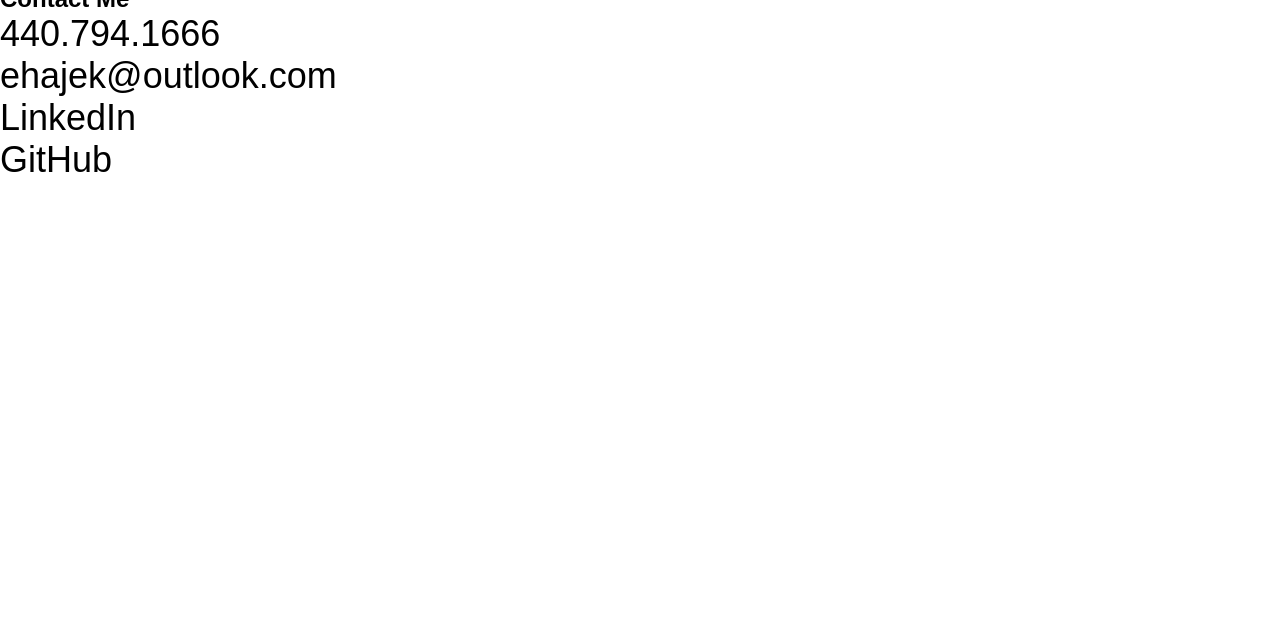
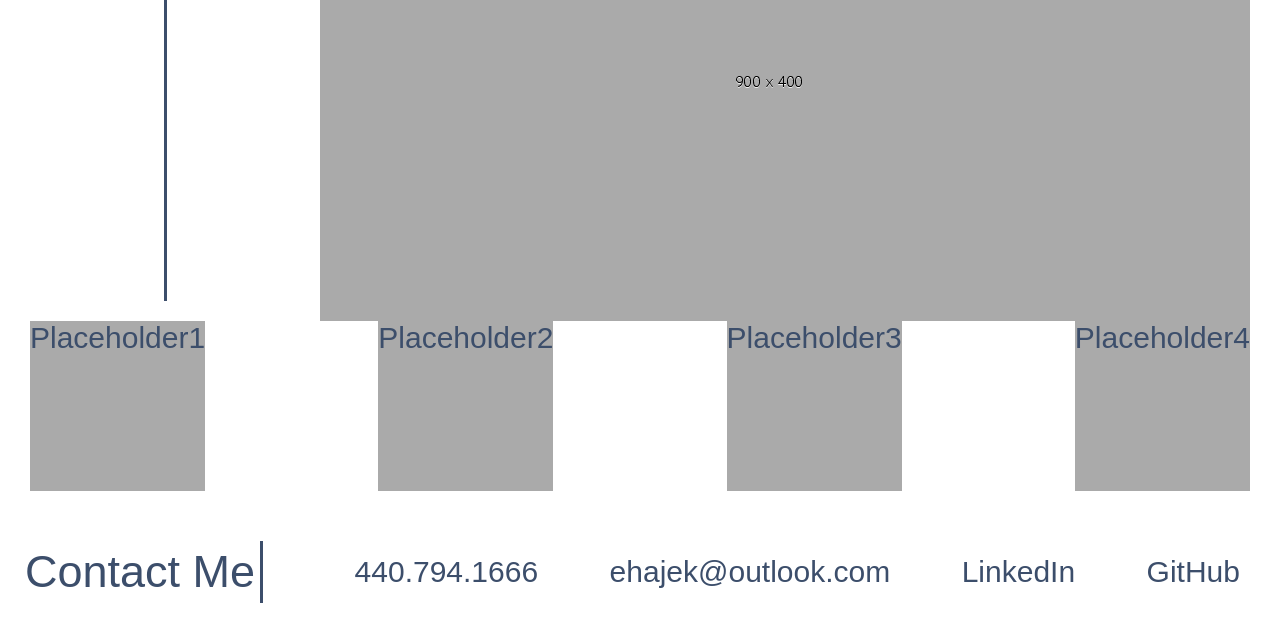
Before and after one commit to ehajek/Portfolio, a plain HTML site: page index.html in a window 1280 px wide. Shown: the part 732-1355 px from the top of the page. Before the commit the page ends 913 px from the top, so only its background shows below. Drawn offline with Linux system fonts and the light colour scheme.

Commit message:
Ran out of time

```diff
--- a/assets/css/style.css
+++ b/assets/css/style.css
@@ -24,12 +24,13 @@ header {
     flex-wrap: wrap;
     padding: 0px, 10px;
 }
-
+h1 {
+    font-size: 60px;
+    font-weight: lighter;
+}
 header h1 {
-    font-size: 60px;
     text-align: center;
     color: var(--dark-color);
-    font-weight: lighter;
     background-color: var(--highlight-color);
 }
 
@@ -61,15 +62,13 @@ header h1 {
   .hero {
       background-image: url('../images/Indians.jpeg');
       background-size: cover;
-      display: flex;
-      flex-wrap: wrap;
-      text-align: right;
+
       height: 200px;
 
   }
 
  h3 {
-     font-size: 36px;
+     font-size: 30px;
      font-weight: lighter;
  }
 
@@ -77,10 +76,58 @@ header h1 {
   .hero h3 {
     color: var(--dark-color);
     background-color: var(--highlight-color);
-    bottom: 10px;
-    margin: auto;
+    padding: 5px 10px;
+    text-align: right;
+    float: right;
+    margin: 135px 60px 10px 0;
+  }
+
+
+h2 {
+    font-size: 45px;
+    font-weight: lighter;
+    color: var(--bluefont-color);
+    padding: 5px;
+    margin: 20px;
+    border-right: 3px solid var(--bluefont-color);
+    justify-content: left;
+    display: inline;
+}
+
+  article {
+    color: var(--bluefont-color);
+    font-weight: lighter;
+    margin: 30px;
+}
+
+.topics {
+    justify-content: center;
     display: flex;
-    padding: 20px;
-    text-align: right;
+    justify-content: space-between;
+    flex-wrap: wrap;
+}
+.work {
+    background-image: url("../images/900x400.gif");
+    display: flex;
+    height: 440px;
+    width: 930px;
 
-  }
+}
+.work img {
+
+}
+.sub-work {
+    background-image: url("../images/440x150.gif");
+    justify-content: center;
+    height: 170px;
+}
+
+.contact  {
+    display: flex;
+    flex-wrap: wrap;
+    justify-content: space-between;
+    align-items: center;
+    list-style: none;
+    color: var(--bluefont-color);
+    margin-right: 40px;
+}
--- a/index.html
+++ b/index.html
@@ -34,8 +34,8 @@
           </h3>
     </section>
     <main>
-        <article>
-            <h2>
+        <article class="topics">
+            <h2 id="about-me">
                 About Me
             </h2>
             <p>
@@ -44,13 +44,13 @@
                 Phasellus non rutrum libero. Nullam rhoncus felis id lorem varius, in hendrerit nisi condimentum. Donec eu congue tellus, vel consequat urna. Phasellus ac augue quis est fermentum ultrices. Orci varius natoque penatibus et magnis dis parturient montes, nascetur ridiculus mus. Nam tristique ligula vel rutrum ultrices. Vestibulum ut risus urna. Nam est arcu, congue non porta interdum, convallis ac magna. Mauris rhoncus felis maximus, fermentum augue vitae, rhoncus leo. Nunc vestibulum sollicitudin nunc, mattis luctus sem maximus ut. Proin molestie ligula id risus congue efficitur. Morbi pulvinar eros metus, sit amet viverra risus dignissim at. Nulla facilisi. Mauris eget felis at elit dictum euismod ac quis ex.
             </p>
         </article>
-        <article>
-            <h2>
+        <article class="topics">
+            <h2 id="work">
                 Work
             </h2>
             <aside id="main-work" class="work">
                 <h3>
-                    Run Buddy
+                    <a href="https://ehajek.github.io/run-buddy/">Run Buddy</a>
                 </h3>
             </aside>
             <aside class="sub-work">
@@ -58,17 +58,17 @@
                     Placeholder1
                 </h3>
             </aside>
-            <aside class="sub-work">
+            <aside class="sub-work" class="work">
                 <h3>
                     Placeholder2
                 </h3>
             </aside>
-            <aside class="sub-work">
+            <aside class="sub-work" class="work">
                 <h3>
                     Placeholder3
                 </h3>
             </aside>
-            <aside class="sub-work">
+            <aside class="sub-work" class="work">
                 <h3>
                     Placeholder4
                 </h3>
```
